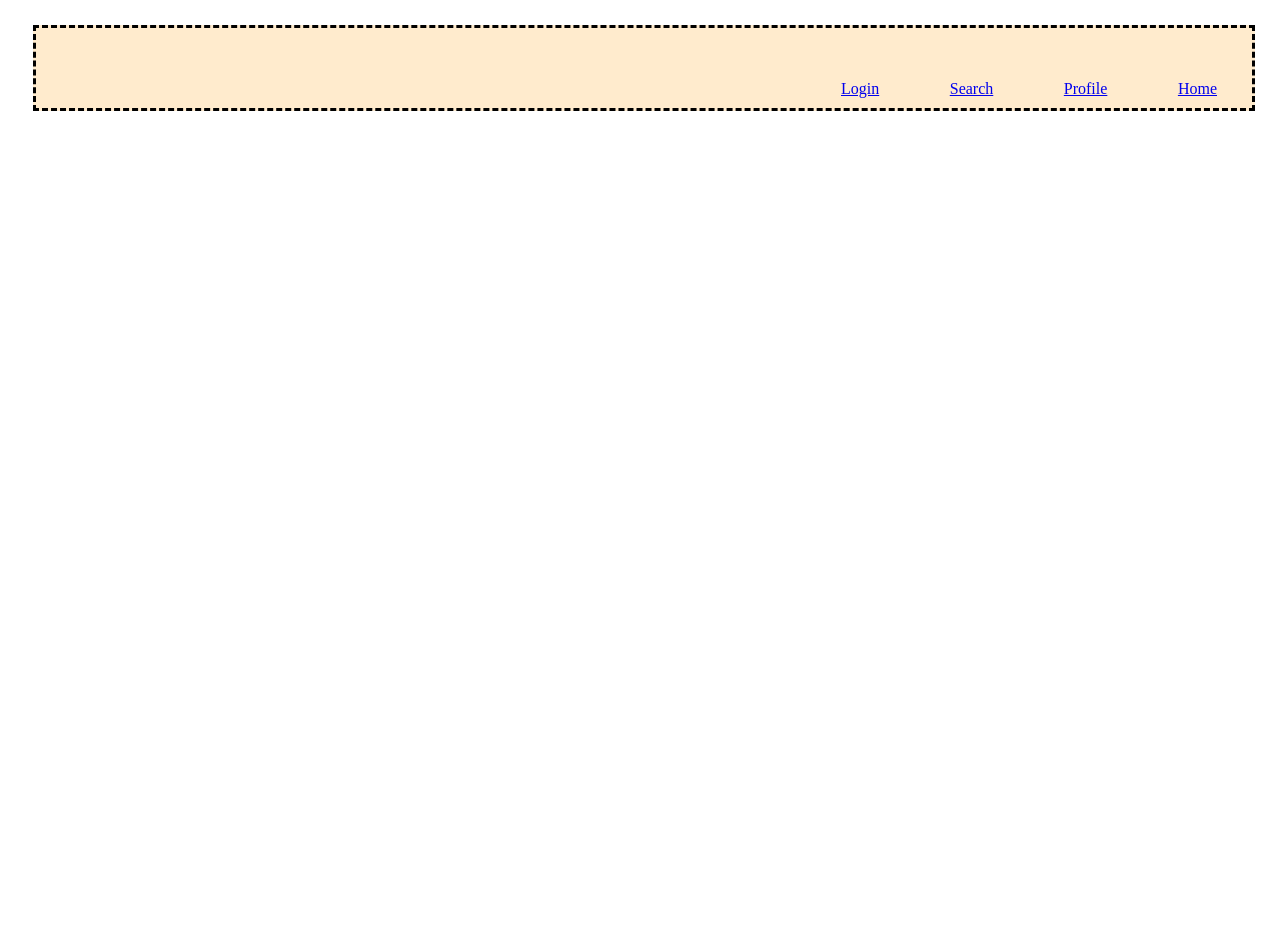
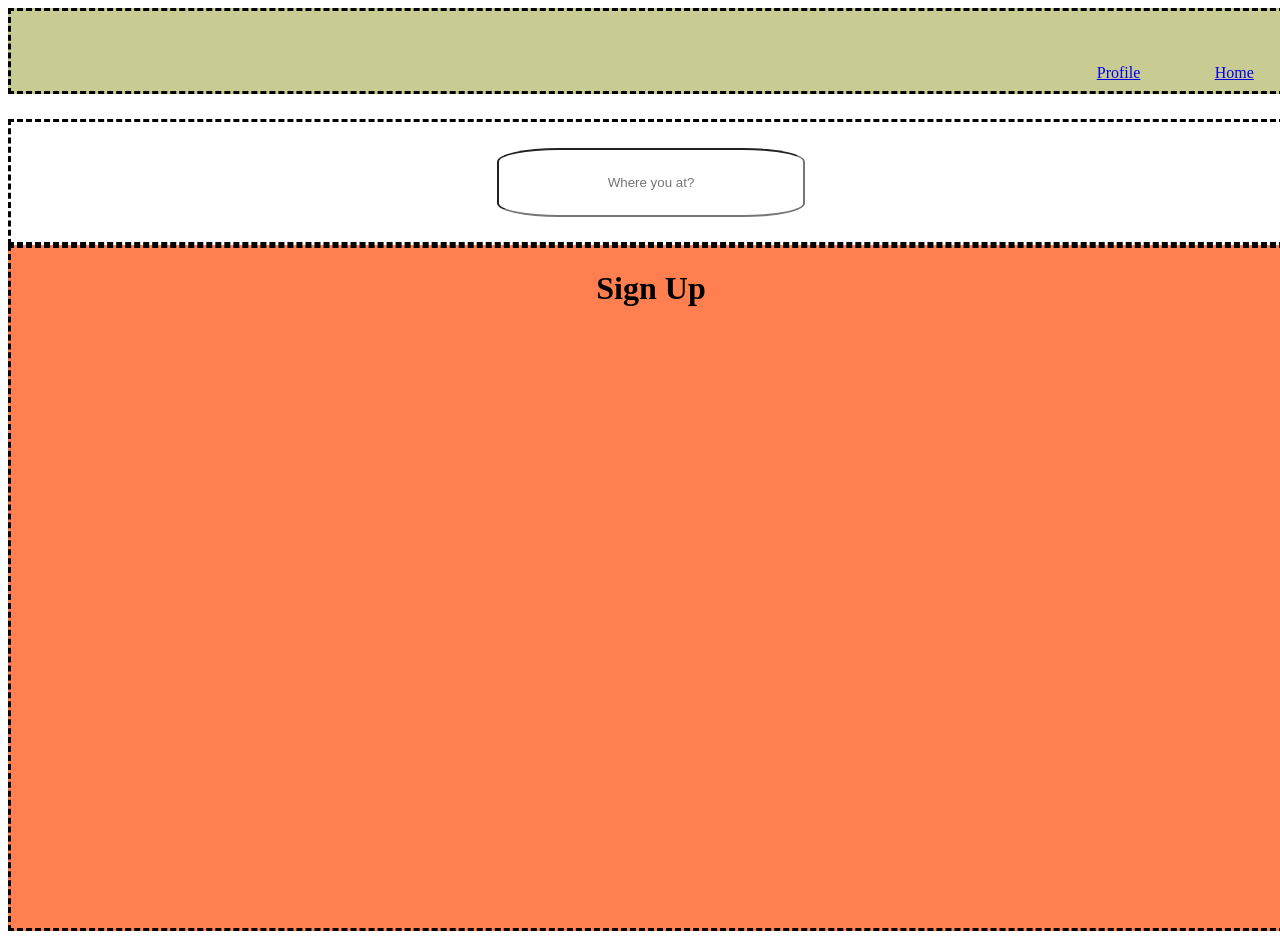
Before and after one commit to carolineglass/commonroom_frontend, a React (Create React App) app: page /signup in a window 1280 px wide. Before the commit the page ends 800 px from the top, so only its background shows below. Built offline with nearby package versions, Linux system fonts and the light colour scheme; no server answers.

Commit message:
profile and user posts

```diff
--- a/src/App.css
+++ b/src/App.css
@@ -1,12 +1,12 @@
 .app {
-  /* text-align: center; */
+  text-align: center;
 }
 
 .nav-container {
   height: 10vh;
-  width: 95vw;
-  background-color: blanchedalmond;
-  margin: 2%;
+  width: 100vw;
+  background-color: #C8CC92;
+  /* margin: 2%; */
   border-style: dashed;
 }
 
@@ -29,7 +29,22 @@
   border-style: dashed;
 }
 
-.country-search {
+.home {
+  /* background-color: coral; */
+  background-image: url(https://www.yha.com.au/contentassets/28638aba427040a5adf4b431e57b9e78/simpsons.jpg);
+  background-repeat: no-repeat;
+  background-size: cover;
+  /* background-size: 100% 100%; */
+  height: 85vh;
+  width: 100vw;
+  text-align: center;
+  justify-content: center;
+  display: flex;
+  border-style: dashed;
+
+}
+
+.signup {
   background-color: coral;
   height: 85vh;
   width: 100vw;
@@ -39,9 +54,11 @@
   border-style: dashed;
 }
 
-.user-profile {
-  background-color: coral;
-  height: 85vh;
+/* COUNTRY SEARCH */
+
+.country-search-container {
+  /* background-color: #1D3461; */
+  height: 15vh;
   width: 100vw;
   text-align: center;
   justify-content: center;
@@ -49,12 +66,60 @@
   border-style: dashed;
 }
 
-.home {
+.country-search-bar {
+  text-align: center;
+  justify-content: center;
+  display: flex;
+  margin: 2%;
+}
+
+.country-search-input {
+  border-radius: 20%;
+  width: 300px;
+  text-align: center;
+}
+
+/* USER PROFILE CSS */
+
+.profile-container {
   background-color: coral;
-  height: 85vh;
+  height: 80vh;
   width: 100vw;
   text-align: center;
   justify-content: center;
   display: flex;
   border-style: dashed;
 }
+
+.profile-left-container {
+  border-style: dashed;
+  width: 50%;
+}
+
+.profile-right-container {
+  border-style: dashed;
+  width: 50%;
+}
+
+.user-img {
+  width: 30%;
+  border-radius: 50%;
+}
+
+.username {
+  font-family: monospace;
+}
+
+.user-bio {
+  border-style: dotted;
+  /* padding: 10%; */
+  margin-right: 30%;
+  /* margin-top: 10%; */
+  padding-top: 15%;
+}
+
+/* POSTS  */
+
+.user-post-card {
+  border-style: dashed;
+}
--- a/src/App.js
+++ b/src/App.js
@@ -1,24 +1,68 @@
-import React from 'react';
+import React, {useState, useEffect} from 'react';
+//useEffect allows us to use lifecycle methods within our components
+
 import './App.css';
 
 import Nav from './Components/Nav'
 import CountrySearch from './Components/CountrySearch'
+
 import UserProfile from './Components/UserProfile'
 import Login from './Components/Login'
+import Signup from './Components/Signup'
 import Home from './Components/Home'
 
 import {Switch, Route} from 'react-router-dom'
 
 const App = () => {
+  //return value of useState is going to be an array of 2
+  //(1st is the initial state, 2nd is a function definition)
+
+  let [users, setUsers] = useState([])
+  //useEffect takes in 2 arguments
+    //1. a callback (annonymous arrow function ()=>{})
+    //2. an array of dependencies (everytime something within this changes
+        // the callback gets ran)
+
+  //similar to componentDidUpdate when there is a dependency
+  //similar to componentDidMount when there is an empty array
+
+  console.log("USERS", users)
+
+  useEffect(() => {
+    fetch("http://localhost:3000/users")
+      .then(resp => resp.json())
+      .then((userArray) => {
+        setUsers(userArray)
+      })
+  }, [])
+
+
+  let handleAddUser = (e) => {
+        //FAMILIAR VERSION
+    // let copyOfUsers = [...users, "new user"]
+    // setUsers(copyOfUsers)
+
+        //PREFERRED VERSION
+    setUsers((prevUsers) => {return [...prevUsers, "new user"]})
+
+    //what is passed into setUsers OVERWRITES the original state in useState
+      //so you need to do the copy of the users and add the new one
+    //setUsers behaves like setState -> triggers a rerender
+    //setUsers is asynchronous
+  }
 
   return (
     <div className="app">
         <Nav />
+        <CountrySearch />
+
       <div>
-    <Switch>
+      <Switch>
 
       {/* do the route this way if you have no props to send down */}
-      <Route exact path="/profile" component={UserProfile}/>
+      <Route exact path="/profile">
+        <UserProfile users={users}/>
+      </Route>
 
       {/* do the route this way to include props in the component */}
       <Route path="/login">
@@ -26,11 +70,12 @@ const App = () => {
       </Route>
 
       <Route exact path="/search" component={CountrySearch} />
+      <Route exact path="/" component={Home} />
+      <Route exact path="/signup" component={Signup} />
 
-      <Route exact path="/" component={Home} />
+      </Switch>
+      </div>
 
-    </Switch>
-      </div>
     </div>
   );
 }
--- a/src/Components/CountrySearch.js
+++ b/src/Components/CountrySearch.js
@@ -1,9 +1,29 @@
-import React from 'react'
+import React, {useState} from 'react'
 
 const CountrySearch = (props) => {
+
+    let [searchTerm, setSearchTerm] = useState("")
+
+    let handleSearchTerm = (e) => {
+        setSearchTerm(e.target.value)
+        //setting the searchTerm to what is typed in the search
+    }
+
     return (
-        <div className="country-search">
-            <h1>Search for a Country here</h1>
+        <div className="country-search-container">
+
+            <div className="country-search-bar">
+
+                <input
+                className="country-search-input"
+                placeholder="Where you at?"
+                type="text"
+                value={searchTerm}
+                onChange={handleSearchTerm}
+                />
+
+            </div>
+
         </div>
     )
 }
--- a/src/Components/Home.js
+++ b/src/Components/Home.js
@@ -3,7 +3,7 @@ import React from 'react'
 const Home = (props) => {
     return (
         <div className="home">
-            <h1>Home</h1>
+            <h1>Welcome to CommonRoom</h1>
         </div>
     )
 }
--- a/src/Components/Nav.js
+++ b/src/Components/Nav.js
@@ -2,13 +2,15 @@ import React from 'react'
 import { NavLink } from "react-router-dom";
 
 const Nav = (props) => {
+
     return (
         <div className="nav-container">
             <ul className="nav-list">
                     <li><NavLink to="/">Home</NavLink></li>
                     <li><NavLink to="/profile">Profile</NavLink></li>
-                    <li><NavLink to="/search">Search</NavLink></li>
-                    <li><NavLink to="/login">Login</NavLink></li>
+                    {/* <li><NavLink to="/search">Search</NavLink></li> */}
+                    {/* <li><NavLink to="/login">Login</NavLink></li>  */}
+                    {/* <li><NavLink to="/signup">Signup</NavLink></li>  */}
             </ul>
         </div>
     )
--- /dev/null
+++ b/src/Components/Signup.js
@@ -0,0 +1,11 @@
+import React from 'react'
+
+const Signup = (props) => {
+    return (
+        <div className="signup">
+            <h1>Sign Up</h1>
+        </div>
+    )
+}
+
+export default Signup;
--- /dev/null
+++ b/src/Components/UserPost.js
@@ -0,0 +1,16 @@
+import React from 'react'
+
+const UserPost = ({post}) => {
+    console.log(post.comments)
+    return (
+        <div className="user-post-card">
+            <h1>{post.title}</h1>
+            <p>{post.category}</p>
+            <p>{post.post}</p>
+            <p>Likes: {post.post_likes.length}</p>
+            <p>Comments: </p>
+        </div>
+    )
+}
+
+export default UserPost;
--- a/src/Components/UserProfile.js
+++ b/src/Components/UserProfile.js
@@ -1,10 +1,44 @@
 import React from 'react'
+import UserPost from './UserPost'
 
-const UserProfile = (props) => {
+const UserProfile = ({users}) => {
+
     return (
-        <div className="user-profile">
-            <h1>A user's profile</h1>
+    <>
+    {users[0] ?
+    <div className="profile-container">
+        <div className="profile-left-container">
+            <div className="user-bio">
+                <img className="user-img"
+                    src="https://ca.slack-edge.com/T02MD9XTF-U011R2GNC77-9c120100f0b3-512"
+                    alt={users[0].full_name}
+                    />
+
+                    {/* add img source from database */}
+
+                <h1>{users[0].full_name}</h1>
+                <h3 className="username">{users[0].username}</h3>
+                <p>{users[0].from}</p>
+                <p>{users[0].age}</p>
+                <p><strong>Bio:</strong> {users[0].bio}</p>
+            </div>
         </div>
+
+        <div className="profile-right-container">
+            <button>Posts</button>
+            <button>Map</button>
+            {users[0].posts.map((post) => {
+                return (
+                <UserPost key={post.id} post={post}/>
+                )
+            })}
+
+        </div>
+    </div>
+    :
+    null
+    }
+    </>
     )
 }
 
```
